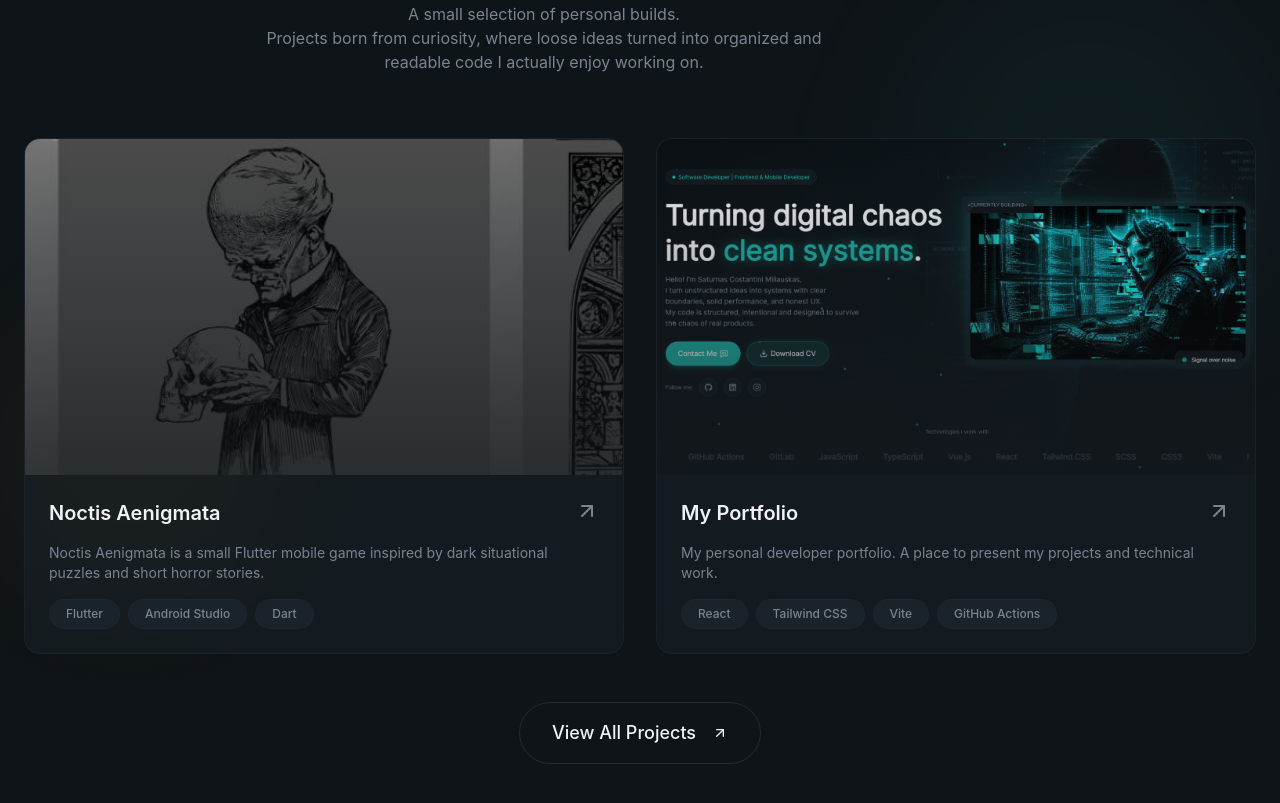
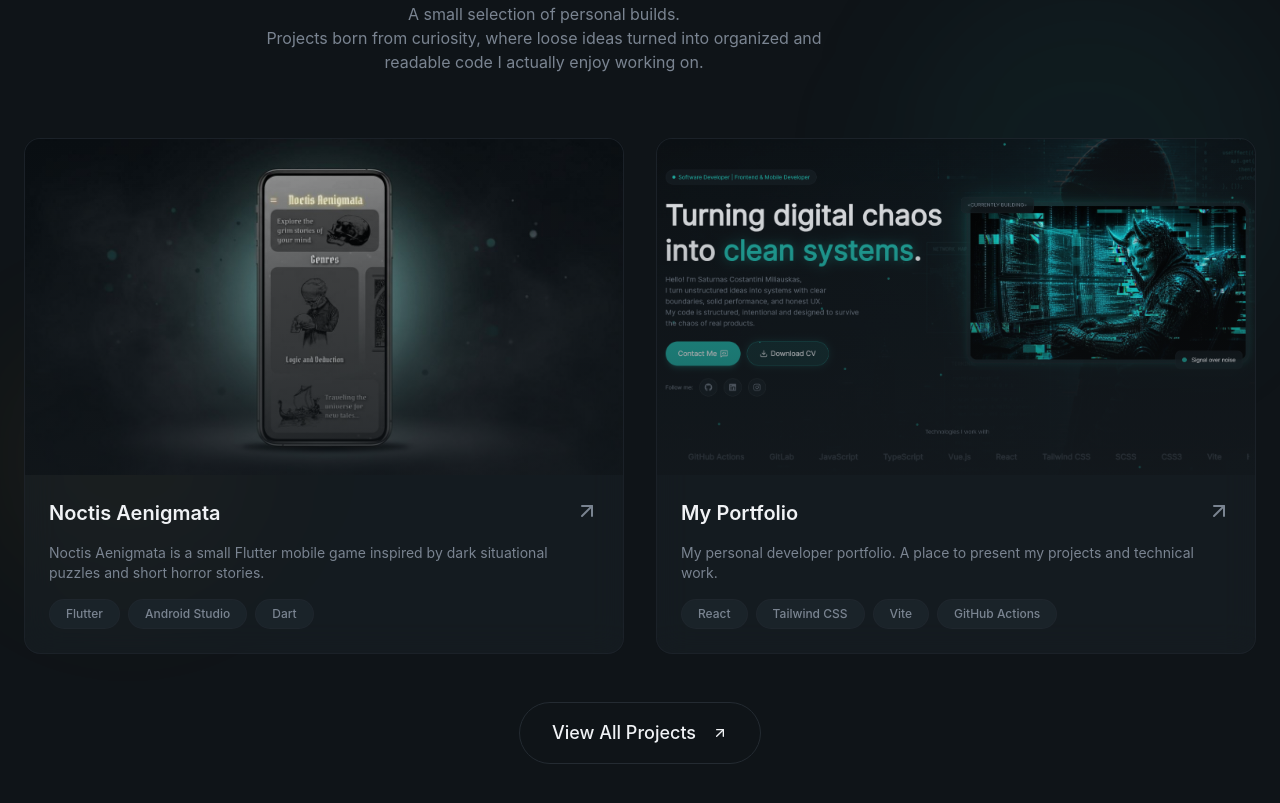
Before and after one commit to Satik37/satik37.github.io, a React (Vite) app: page / in a window 1280 px wide. Shown: the part 2920-3723 px from the top of the page. Built offline with nearby package versions, Linux system fonts and the light colour scheme.

Commit message:
fixed noctis pic and set projects timeline

```diff
--- a/src/sections/Experience.jsx
+++ b/src/sections/Experience.jsx
@@ -60,6 +60,9 @@ export const Experience = () => {
                 </div>
 
                 {/* Timeline */}
+                <div>
+
+                </div>
             </div>
         </section>
     )
--- a/src/sections/Projects.jsx
+++ b/src/sections/Projects.jsx
@@ -6,7 +6,7 @@ const projects = [
     {
         title: 'Noctis Aenigmata',
         description: 'Noctis Aenigmata is a small Flutter mobile game inspired by dark situational puzzles and short horror stories.',
-        image: '/projects/project1.jpg',
+        image: '/projects/project1.1.jpg',
         tags: ['Flutter', 'Android Studio', 'Dart'],
         link: 'https://github.com/Satik37/noctis_aenigmata',
         github: 'https://github.com/Satik37/noctis_aenigmata'
```
Also changed, not shown: public/projects/project1.1.jpg (added), public/projects/project1.jpg.
